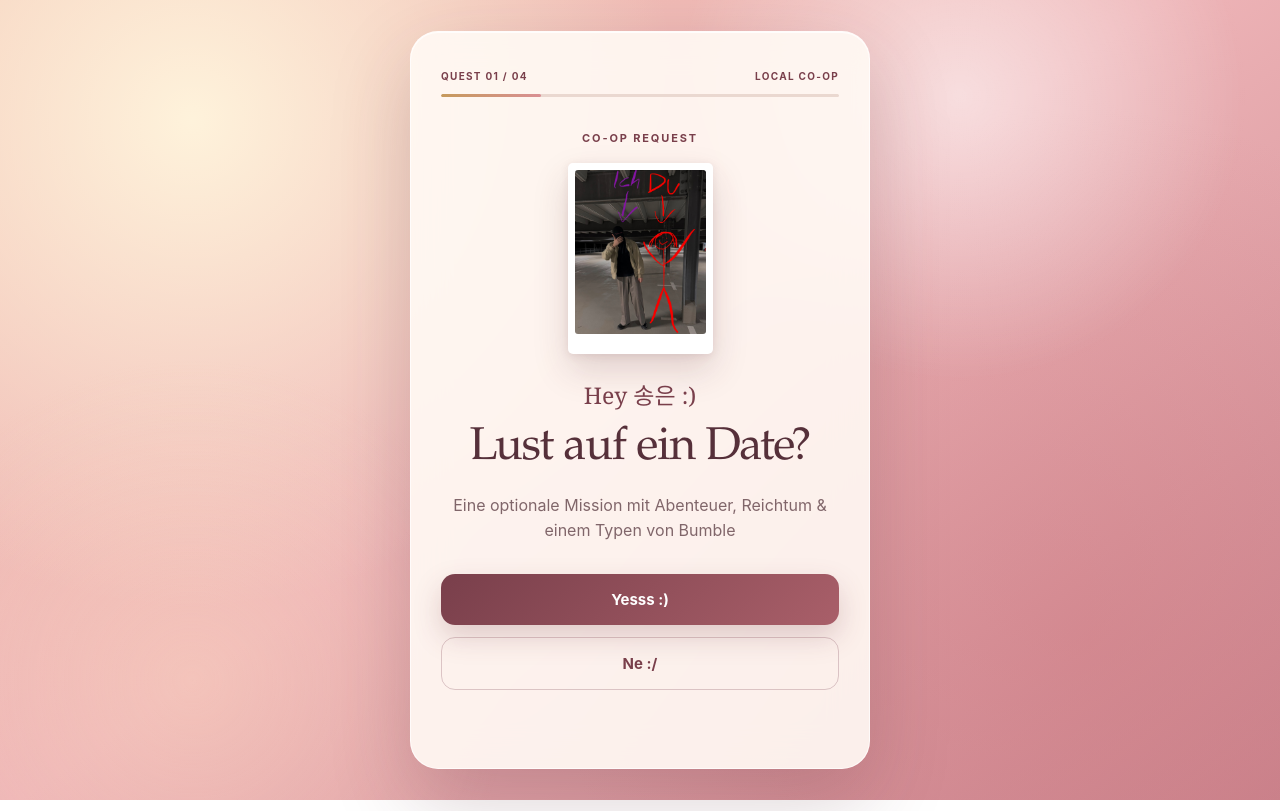
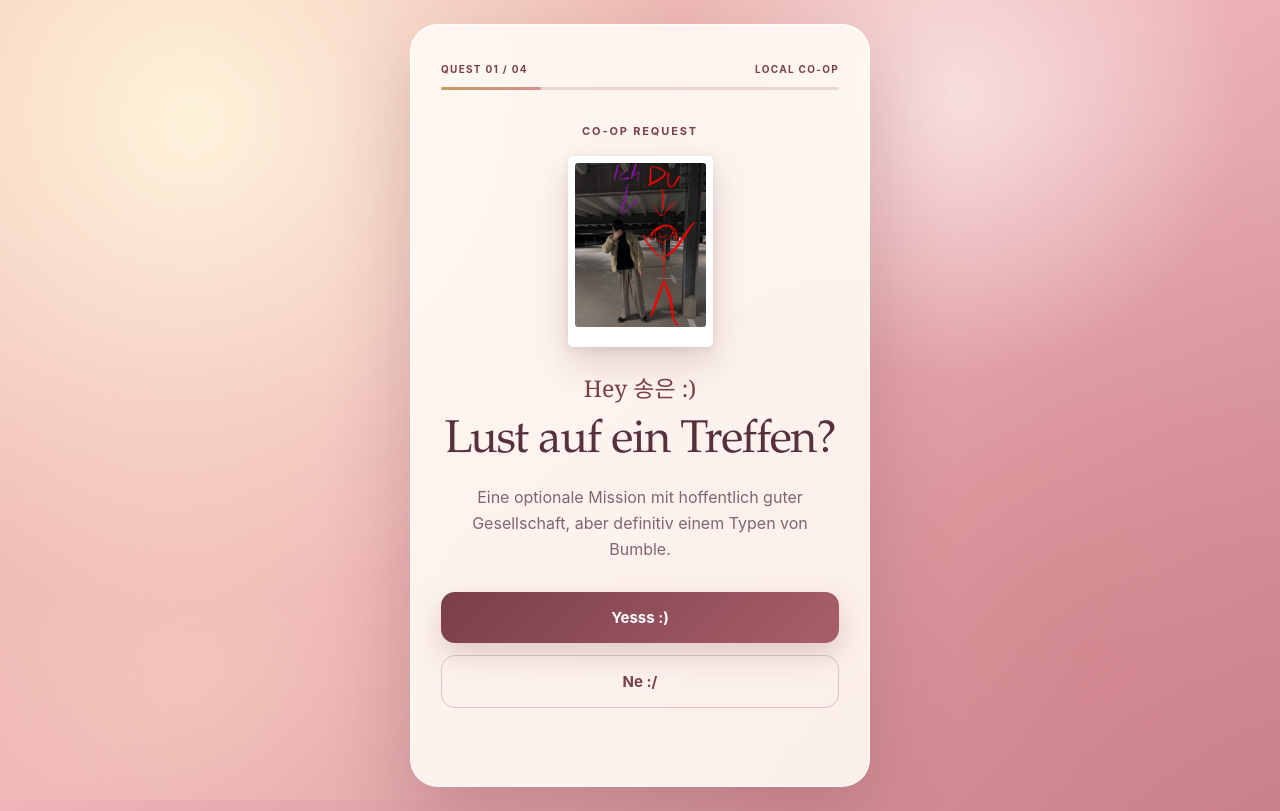
Before and after one commit to Paul-Maerthesheimer/Sidequest, a plain HTML site: page index.html in a window 1280 px wide. Drawn offline with Linux system fonts and the light colour scheme.

Commit message:
Add files via upload

```diff
--- a/index.html
+++ b/index.html
@@ -32,10 +32,10 @@
   >
 </div>
 <p class="greeting">Hey 송은 :)</p>
-        <h1>Lust auf ein Date?</h1>
+        <h1>Lust auf ein Treffen?</h1>
 
         <p class="description">
-          Eine optionale Mission mit Abenteuer, Reichtum & einem Typen von Bumble
+          Eine optionale Mission mit hoffentlich guter Gesellschaft, aber definitiv einem Typen von Bumble.
         </p>
 
         <div class="buttonGroup">
```
